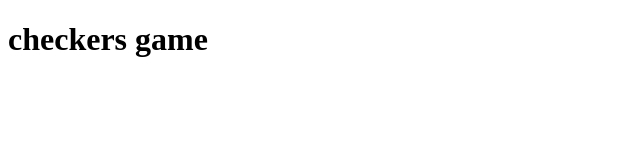
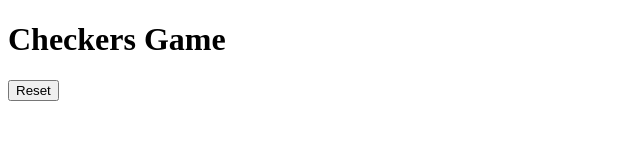
Before and after one commit to DrewAnzalone/GA-lab-1-checkers, a plain HTML site: page index.html in a window 1280 px wide. Shown: the whole page, without its empty margins (0-640 px from the left). Drawn offline with Linux system fonts and the light colour scheme.

Commit message:
highest level divs

```diff
--- a/index.html
+++ b/index.html
@@ -8,6 +8,9 @@
   <title>Document</title>
 </head>
 <body>
-  <h1>checkers game</h1>
+  <h1>Checkers Game</h1>
+  <div id="current-turn"></div>
+  <div id="board"></div>
+  <button id="reset">Reset</div>
 </body>
 </html>
```
